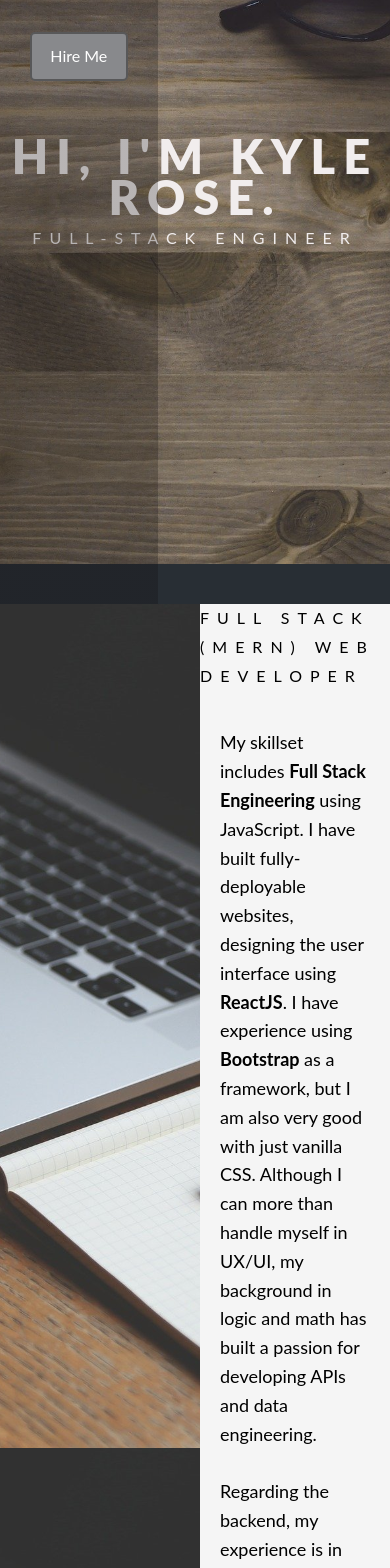
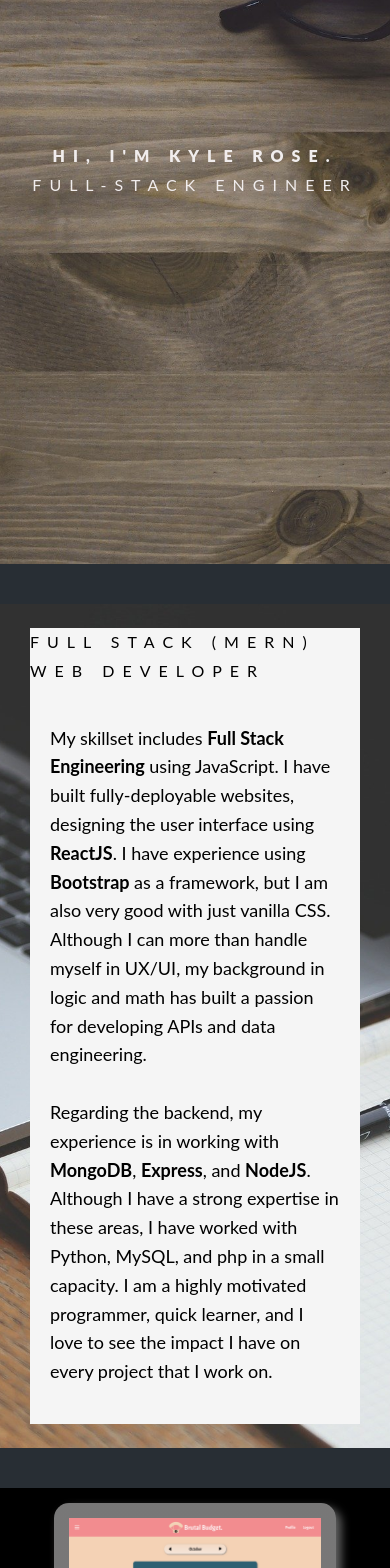
Before and after one commit to kylexrose/PersonalWebsite, a React (Create React App) app: page / in a window 390 px wide. Shown: the part 280-1848 px from the top of the page. Built offline with nearby package versions, Linux system fonts and the light colour scheme.

Commit message:
mobile view compatability

```diff
--- a/src/App.css
+++ b/src/App.css
@@ -9,7 +9,7 @@ body, html{
   color:#666;
 }
 
-*{
+html{
   scroll-behavior: smooth;
 }
 
@@ -19,6 +19,7 @@ body, html{
   background-size: cover;
   background-repeat: no-repeat;
   background-attachment: fixed;
+  display: flex;
   z-index: 0;
 }
 
@@ -81,7 +82,6 @@ body, html{
 }
 
 .experience{
-  display: flex;
   flex-direction: column;
   justify-content: center;
   align-items: center;
@@ -90,7 +90,8 @@ body, html{
 .text-background{
   background-color: whitesmoke;
   margin-left: 200px;
-  max-width: 75%;
+  margin-right: 30px;
+  max-width: 800px;
   color: black;
 
 }
@@ -122,7 +123,7 @@ body, html{
 }
 
 .project-preview{
-  width: auto;
+  width: 325px;
   height: auto;
   margin: 15px;
   margin-bottom: 0;
@@ -146,8 +147,13 @@ body, html{
   padding: 10px;
 }
 
+#about h2{
+  margin-left: 200px;
+
+}
+
 .story{
-  margin: 0 100px;
+  margin-left: 200px;
   text-align: start;
 }
 
--- a/src/App.js
+++ b/src/App.js
@@ -1,5 +1,6 @@
 import Nav from './Components/Nav/Nav';
 import './App.css';
+import './Mobile.css';
 import bb_preview from './Components/pictures/bb_preview.png'
 import weather_preview from './Components/pictures/weather_preview.png'
 
@@ -62,15 +63,8 @@ function App() {
       </div>
       <section id="about" className="section section-dark">
           <h2>My Story...</h2>
-          <p className="story">I have a nag for logic. Following some time in the US Army, I graduated with a BA from university with a desire to utilize my studies immediately. I worked at an international school in China teaching AP Psychology and Statistics. After the worldwide pandemic, I decided to revisit an old love of mine in programming. I ended up loving it. Now I use my interest in creating and problem-solving to hone my craft as I pursue full-time employment at a company I know will be glad they hired me. </p>
+          <p className="story">I have a knack for logic. Following some time in the US Army, I graduated with a BA from university with a desire to utilize my studies immediately. I worked at an international school in China teaching AP Psychology and Statistics. After the worldwide pandemic, I decided to revisit an old love of mine in programming. I ended up loving it. Now I use my interest in creating and problem-solving to hone my craft as I pursue full-time employment at a company I know will be glad they hired me. </p>
       </section>
-      <div className="pimg4">
-        <div className="ptext">
-          <div className="projects">
-
-          </div>
-        </div>
-      </div>
       <section id="contact" className="section section-dark">
           <h2>Think I'd be a good fit?</h2>
           <p className="contactInfo">
--- /dev/null
+++ b/src/Mobile.css
@@ -0,0 +1,30 @@
+@media only screen and (max-width:500px) {
+    .navbar{
+        display:none
+    }
+    .welcome{
+        font-size: 12pt;
+    }
+    .experience{
+        display: flex;
+    }
+    .summary-text{
+        display: flex;
+        justify-content: center;
+        padding-left: 0;
+    }
+    .text-background{
+        display: flex;
+        justify-content: center;
+        margin-left: 30px;
+    }
+    .project-preview{
+        width: auto;
+    }
+    #about h2{
+        margin: 0px
+    }
+    .story{
+        margin: 0px;
+    }
+}
```
